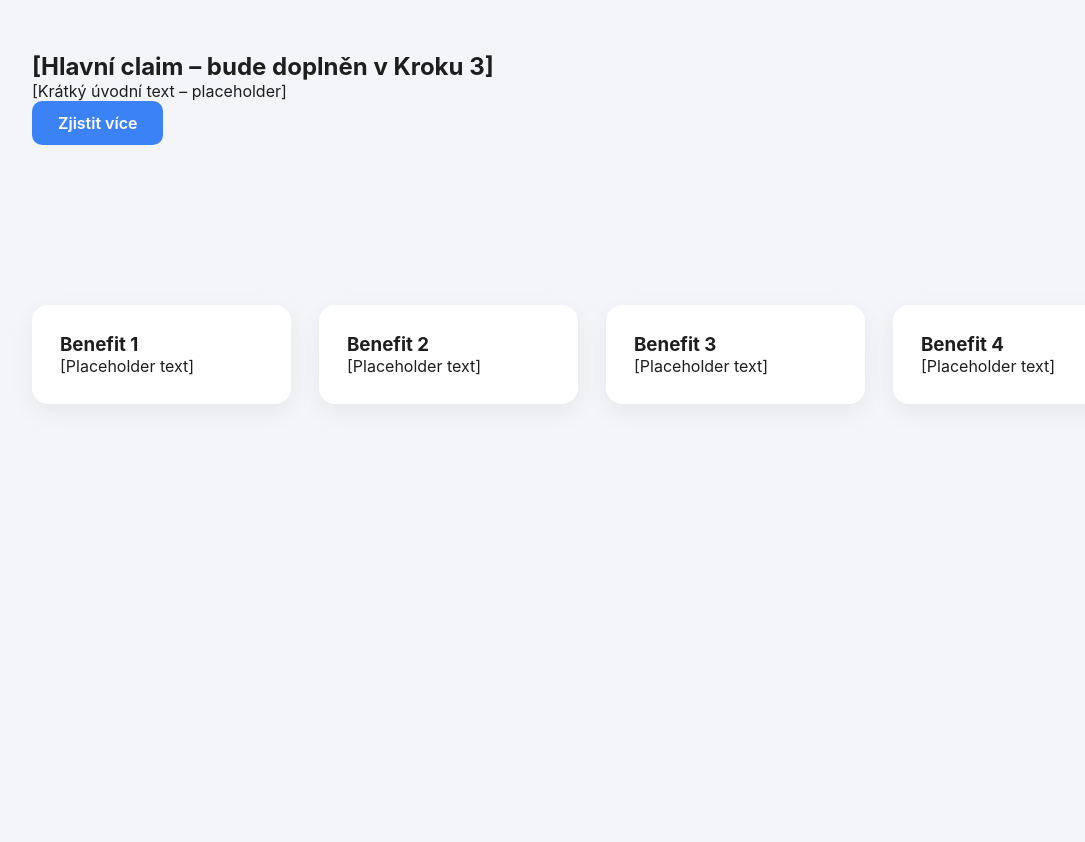
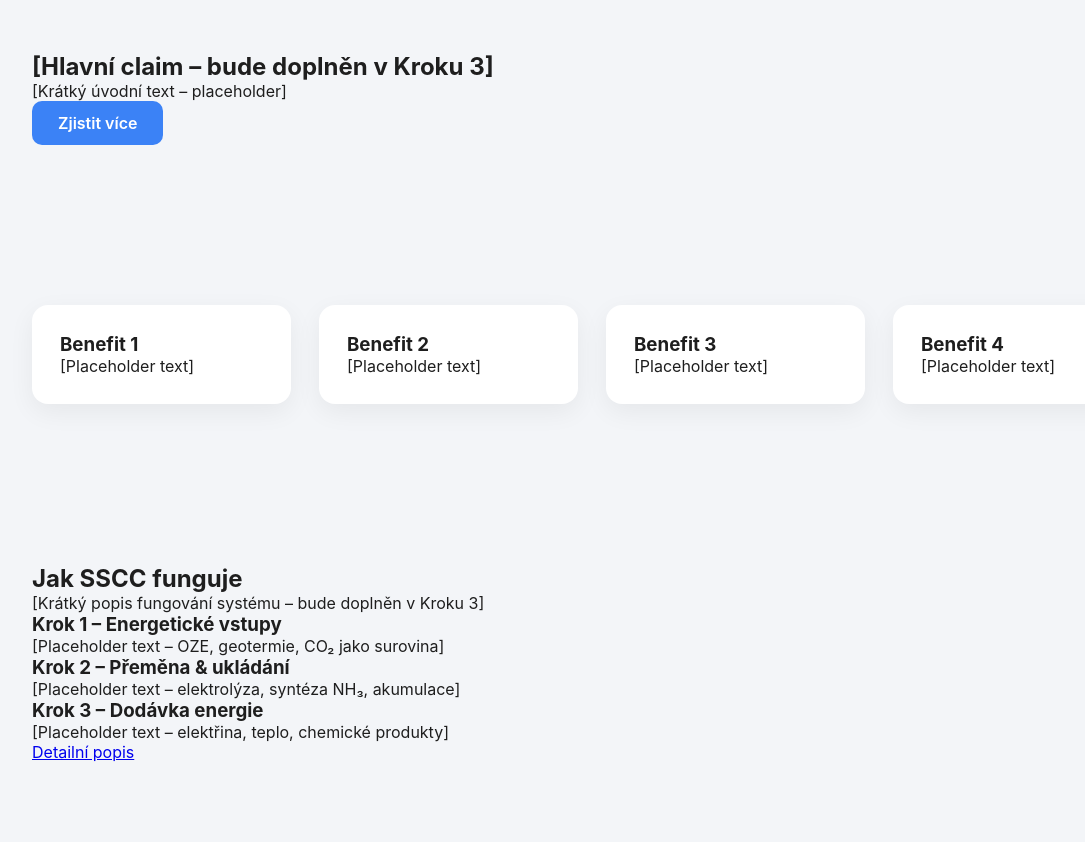
Before and after one commit to maklicek/sscc-web-v2, a plain HTML site: page index.html in a window 1280 px wide. Shown: the part 497-1339 px from the top of the page, without its empty margins (48-1133 px from the left). Before the commit the page ends 981 px from the top, so only its background shows below. Drawn offline with Linux system fonts and the light colour scheme.

Commit message:
Update index.html

```diff
--- a/index.html
+++ b/index.html
@@ -71,6 +71,36 @@
             </div>
         </div>
     </section>
+<!-- HOW SSCC WORKS -->
+<section class="how-section section">
+    <div class="container">
+        <h2>Jak SSCC funguje</h2>
+        <p class="how-intro">
+            [Krátký popis fungování systému – bude doplněn v Kroku 3]
+        </p>
+
+        <div class="how-grid">
+
+            <div class="how-item">
+                <h3>Krok 1 – Energetické vstupy</h3>
+                <p>[Placeholder text – OZE, geotermie, CO₂ jako surovina]</p>
+            </div>
+
+            <div class="how-item">
+                <h3>Krok 2 – Přeměna & ukládání</h3>
+                <p>[Placeholder text – elektrolýza, syntéza NH₃, akumulace]</p>
+            </div>
+
+            <div class="how-item">
+                <h3>Krok 3 – Dodávka energie</h3>
+                <p>[Placeholder text – elektřina, teplo, chemické produkty]</p>
+            </div>
+
+        </div>
+
+        <a href="#" class="btn-secondary how-btn">Detailní popis</a>
+    </div>
+</section>
 
 </main>
 
```
